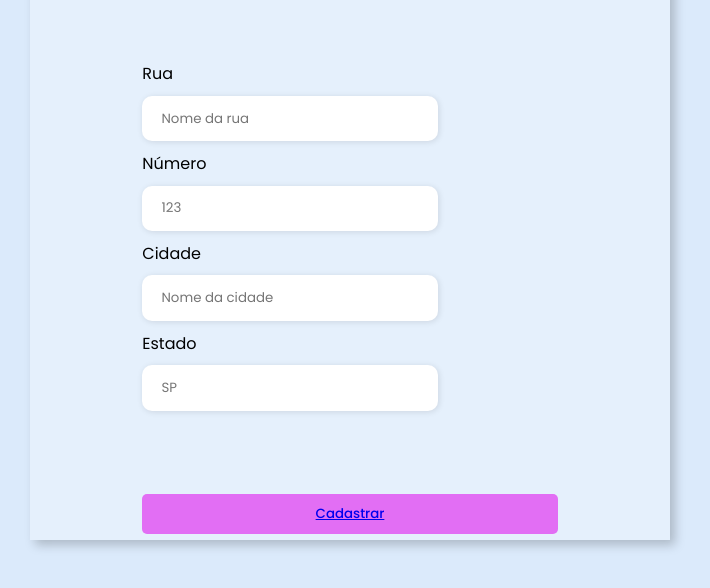
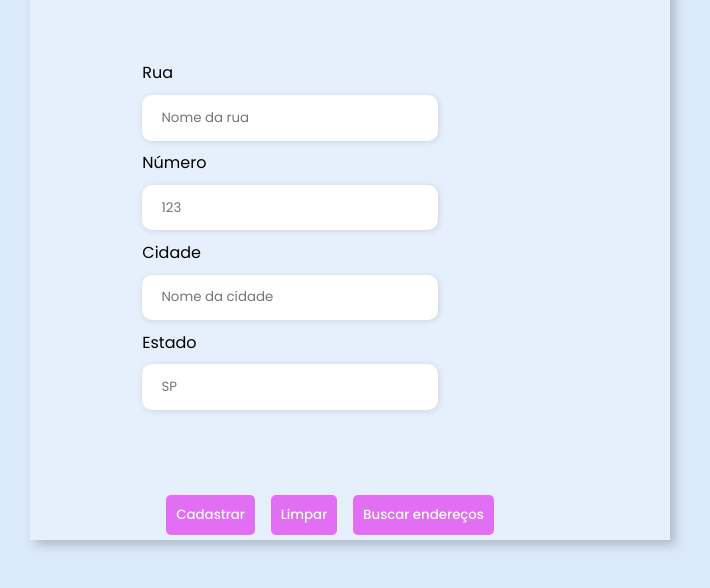
Before and after one commit to gabriellafaria/integrador-BackEnd1, a plain HTML site: page FE/cadastro_endereco.html in a window 1280 px wide. Shown: the part 188-776 px from the top of the page, without its empty margins (298-1008 px from the left). Drawn offline with Linux system fonts and the light colour scheme.

Commit message:
chore: add cadastrar and limpar button.

```diff
--- a/FE/cadastro_endereco.html
+++ b/FE/cadastro_endereco.html
@@ -33,18 +33,28 @@
                         <input id="numero" type="number" class="numero" name="numero" placeholder="123" required>
 
                         <label for="cidade">Cidade</label>
-                        <input id="cidade" type="text" class="cidade" name="cidade" placeholder="Nome da cidade" required>
+                        <input id="cidade" type="text" class="cidade" name="cidade" placeholder="Nome da cidade"
+                            required>
 
                         <label for="estado">Estado</label>
                         <input id="estado" type="text" class="sigla_estado" name="estado" placeholder="SP" required>
 
                     </div>
                 </div>
-                <div class="cadastrar-button">
-                    <button><a href="#">Cadastrar</a></button>
+                <div class="buttons">
+                    <span class="cadastrar-button">
+                        <button>Cadastrar</button>
+                    </span>
+                    <span class="limpar-button">
+                        <button type="reset">Limpar</button>
+                    </span>
+                    <span class="limpar-button">
+                        <button type="button" onclick="window.location.href = './enderecos.html'">Buscar endereços</button>
+                    </span>
                 </div>
-            </form>
         </div>
+        </form>
+    </div>
 
     </div>
 
```
